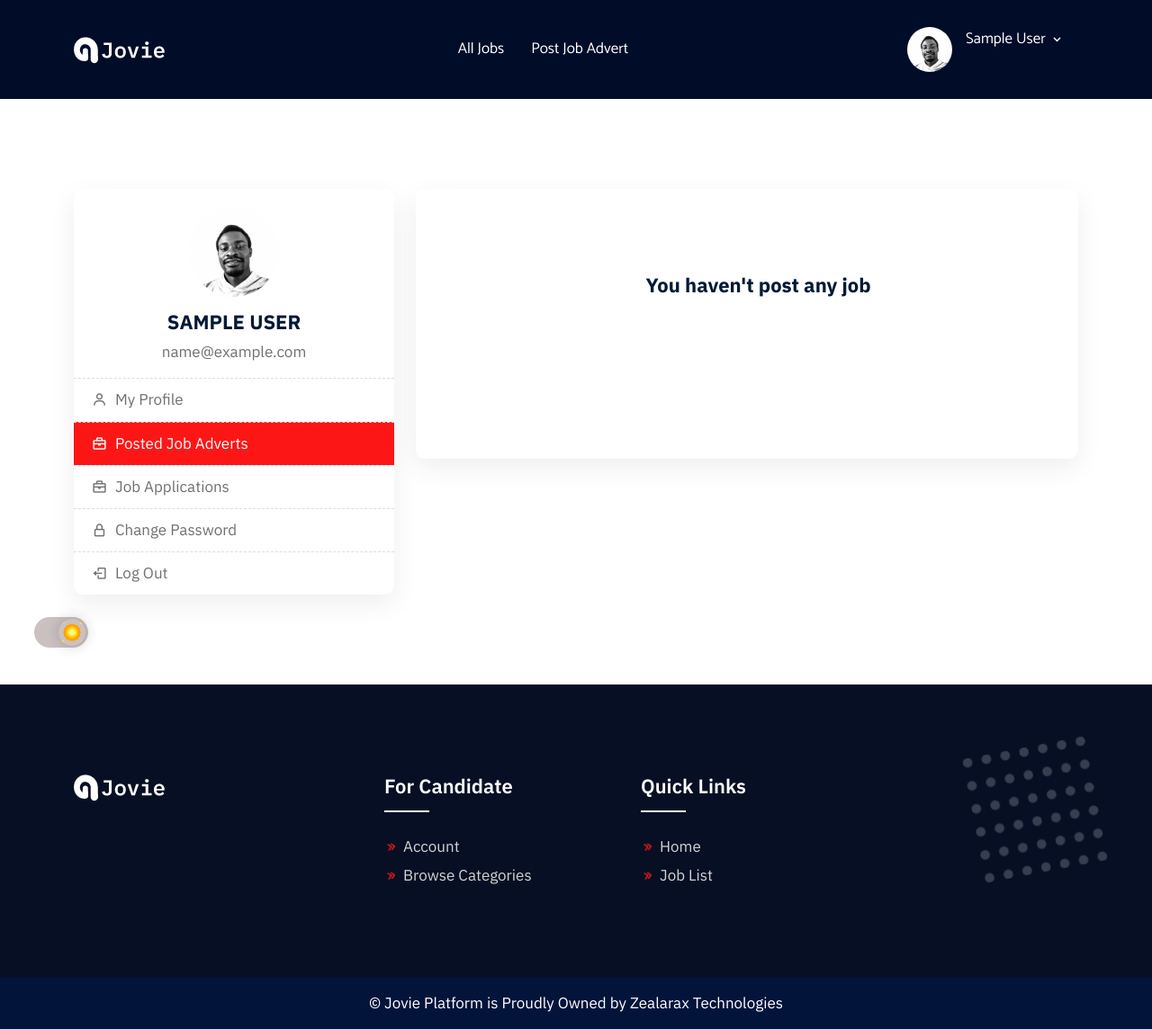
After one commit to coding-fortunatus/job-listing, a Django app: page /employer-jobs in a window 1280 px wide. The commit adds this page. Shown: the whole page at 90% size. Run offline with Django 5.2, Linux system fonts and the light colour scheme; the visitor is signed in with stand-in values (Sample User, id 1); data that the repository does not hold is empty; some libraries are stand-ins or nearby versions.

Commit message:
Add employer jobs feature; implement employer_jobs view, update URLs, and modify sidebar for role-based navigation

```diff
--- a/job/forms.py
+++ b/job/forms.py
@@ -53,7 +53,7 @@ class UpdateUserProfileForm(forms.ModelForm):
     class Meta:
         model = User  # Use your actual User model
         fields = [
-            'fullname', 'position', 'phone',
+            'fullname', 'position', 'phone', 'company_logo',
             'picture', 'category', 'secondary_category', 'country_of_residence',
             'city_of_residence', 'salary_expectation', 'resume_cv', 'skills',
             'experience', 'english_level', 'work_experience', 'accomplishments',
@@ -85,7 +85,7 @@ class PostJobForm(forms.ModelForm):
     class Meta:
         model = Job
         fields = [
-            'title', 'job_category', 'company_name', 'company_email', 'company_website', 'city', 'country', 'job_type', 'job_tags', 'salary', 'experience',
+            'title', 'job_category', 'company_name', 'company_email', 'company_website', 'city', 'country', 'job_type', 'job_tags', 'salary', 'experience', 'requirements',
             'description',
         ]
         widgets = {
@@ -100,5 +100,6 @@ class PostJobForm(forms.ModelForm):
             'job_tags': forms.TextInput(attrs={'class': 'form-control'}),
             'salary': forms.TextInput(attrs={'class': 'form-control'}),
             'experience': forms.NumberInput(attrs={'class': 'form-control'}),
+            'requirements': forms.Textarea(attrs={'class': 'form-control description-area'}),
             'description': forms.Textarea(attrs={'class': 'form-control description-area'}),
         }
--- a/job/urls.py
+++ b/job/urls.py
@@ -1,5 +1,5 @@
 from django.urls import path
-from .views import register, user_login, index, user_logout, profile, post_job, job_details, recommended_jobs, apply, user_applied_jobs
+from .views import register, user_login, index, user_logout, profile, post_job, job_details, recommended_jobs, apply, user_applied_jobs, employer_jobs
 
 urlpatterns = [
     path('', index, name='index'),
@@ -11,5 +11,6 @@ urlpatterns = [
     path('recommended-jobs', recommended_jobs, name='recommended_jobs'),
     path('job/<int:job_id>', job_details, name='job_details'),
     path('job/<int:job_id>/apply', apply, name='apply'),
-    path('user-applied-jobs', user_applied_jobs, name='user_applied_jobs')
+    path('user-applied-jobs', user_applied_jobs, name='user_applied_jobs'),
+    path('employer-jobs', employer_jobs, name='employer_jobs')
 ]
--- a/job/views.py
+++ b/job/views.py
@@ -45,6 +45,12 @@ def job_details(request, job_id):
 def user_applied_jobs(request):
     jobs = Application.objects.filter(user=request.user)
     return render(request, template_name='site/applied_jobs.html', context={'jobs': jobs})
+
+
+@login_required(login_url='login')
+def employer_jobs(request):
+    jobs = Job.objects.filter(user_id=request.user)
+    return render(request, template_name='site/employer-jobs.html', context={'jobs': jobs})
 
 
 @login_required(login_url='login')
--- a/templates/partials/navbar.html
+++ b/templates/partials/navbar.html
@@ -27,11 +27,21 @@
                                class="nav-link
                                       {% if request.path == '/' %}active{% endif %}">All Jobs</a>
                         </li>
-                        <li class="nav-item">
-                            <a href="{% url "recommended_jobs" %}"
-                               class="nav-link
-                                      {% if request.path == '/recommended-jobs' %}active{% endif %}">Recommended</a>
-                        </li>
+                        {% if user.is_authenticated %}
+                            {% if user.role == "candidate" %}
+                                <li class="nav-item">
+                                    <a href="{% url "recommended_jobs" %}"
+                                       class="nav-link
+                                              {% if request.path == '/recommended-jobs' %}active{% endif %}">Recommended</a>
+                                </li>
+                            {% else %}
+                                <li class="nav-item">
+                                    <a href="{% url "post_job" %}"
+                                       class="nav-link
+                                              {% if request.path == '/post-job' %}active{% endif %}">Post Job Advert</a>
+                                </li>
+                            {% endif %}
+                        {% endif %}
                         {% comment %} <li class="nav-item">
                             <a href="#" class="nav-link">Company</a>
                         </li> {% endcomment %}
--- a/templates/partials/side_bar.html
+++ b/templates/partials/side_bar.html
@@ -5,13 +5,21 @@
             {% if user.picture %}
                 <img src="{{ user.picture.url }}"
                      alt="Profile Picture"
-                     width="200"
-                     height="200">
+                     width="100"
+                     height="100">
             {% else %}
                 <img src="{% static 'assets/img/default.jpg' %}"
-                     height="150"
-                     width="150"
+                     height="100"
+                     width="100"
                      alt="Profile Picture" />
+            {% endif %}
+            {% if user.role == "employer" %}
+                {% if user.company_logo %}
+                    <img src="{{ user.company_logo.url }}"
+                         alt="Profile Picture"
+                         height="100"
+                         width="100">
+                {% endif %}
             {% endif %}
             <h3>{{ user.fullname.upper }}</h3>
             <h6>{{ user.position.upper }}</h6>
@@ -28,6 +36,7 @@
                 </a>
             </li>
             <li>
+                {% if user.role == "candidate" %}
                     <a class="{% if request.path == '/user-applied-jobs' %}
                                   active
                               {% endif %}"
@@ -35,6 +44,22 @@
                         <i class="bx bx-briefcase"></i>
                         Applied Job
                     </a>
+                {% else %}
+                    <a class="{% if request.path == '/employer-jobs' %}
+                                  active
+                              {% endif %}"
+                       href="{% url 'employer_jobs' %}">
+                        <i class="bx bx-briefcase"></i>
+                        Posted Job Adverts
+                    </a>
+                    <a class="{% if request.path == '/employer-job' %}
+                                  active
+                              {% endif %}"
+                       href="{% url 'employer_jobs' %}">
+                        <i class="bx bx-briefcase"></i>
+                        Job Applications
+                    </a>
+                {% endif %}
             </li>
             <li>
                 <a href="#">
--- a/templates/site/applied_jobs.html
+++ b/templates/site/applied_jobs.html
@@ -2,7 +2,7 @@
 {% load static %}
 {% load humanize %}
 {% block title %}
-    Post Job Advert
+    User applied jobs
 {% endblock title %}
 {% block content %}
     {% include "partials/loader.html" %}
--- /dev/null
+++ b/templates/site/employer-jobs.html
@@ -0,0 +1,109 @@
+{% extends "base.html" %}
+{% load static %}
+{% load humanize %}
+{% block title %}
+    Your job adverts
+{% endblock title %}
+{% block content %}
+    {% include "partials/loader.html" %}
+    {% include "partials/navbar.html" %}
+    <!-- Account Area Start -->
+    <section class="account-section ptb-100">
+        <div class="container">
+            <div class="row">
+                {% include "partials/side_bar.html" %}
+                <div class="col-md-8">
+                    <div class="account-details">
+                        {% if jobs %}<h3 class="text-center">Jobs you posted</h3>{% endif %}
+                        <!-- Jobs Section Start -->
+                        <section class="job-section jobs-grid-section pt-4 pb-70">
+                            <div class="container">
+                                <div class="row">
+                                    {% if jobs %}
+                                        {% for job in jobs %}
+                                            <div class="col-md-12">
+                                                <div class="job-card">
+                                                    <div class="row align-items-center">
+                                                        <div class="col-lg-3">
+                                                            <div class="thumb-img">
+                                                                {% if job.user_id.company_logo %}
+                                                                    <img src="{{ job.user_id.company_logo.url }}"
+                                                                         height=""
+                                                                         width=""
+                                                                         alt="logo">
+                                                                {% else %}
+                                                                    <img src="{% static 'assets/img/company-logo/1.png' %}"
+                                                                         height=""
+                                                                         width=""
+                                                                         alt="logo">
+                                                                {% endif %}
+                                                            </div>
+                                                        </div>
+                                                        <div class="col-lg-6">
+                                                            <div class="job-info">
+                                                                <h3>
+                                                                    <a href="{% url 'job_details' job.id %}">{{ job.title }}</a>
+                                                                </h3>
+                                                                <ul>
+                                                                    <li>
+                                                                        @ <a>{{ job.company_name }}</a>
+                                                                    </li>
+                                                                    <li>
+                                                                        <i class="bx bx-location-plus"></i>
+                                                                        {{ job.city }}, {{ job.country }}
+                                                                    </li>
+                                                                    <li>
+                                                                        <i class="bx bx-filter-alt"></i>
+                                                                        {{ job.get_job_category_display }}
+                                                                    </li>
+                                                                    <li>
+                                                                        <i class="bx bx-dollar"></i>
+                                                                        {{ job.salary|intcomma }}
+                                                                    </li>
+                                                                </ul>
+                                                            </div>
+                                                        </div>
+                                                        <div class="col-lg-3">
+                                                            <div class="job-save">
+                                                                <span>{{ job.get_job_type_display }}</span>
+                                                                {% comment %} <a href="#">
+                                                                <i class="bx bx-heart"></i>
+                                                                </a> {% endcomment %}
+                                                                <p>
+                                                                    <i class="bx bx-stopwatch"></i>
+                                                                    {{ job.created_at|timesince }} Ago
+                                                                </p>
+                                                            </div>
+                                                        </div>
+                                                    </div>
+                                                </div>
+                                            </div>
+                                        {% endfor %}
+                                    {% else %}
+                                        <div class="col-lg-12">
+                                            <div class="job-card-two">
+                                                <div class="row align-items-center">
+                                                    <div class="col-md-12 text-center">
+                                                        <div class="job-info">
+                                                            <h3>
+                                                                <a href="#">You haven't post any job</a>
+                                                            </h3>
+                                                        </div>
+                                                    </div>
+                                                </div>
+                                            </div>
+                                        </div>
+                                    {% endif %}
+                                </div>
+                            </div>
+                        </section>
+                        <!-- Jobs Section End -->
+                    </div>
+                </div>
+            </div>
+        </div>
+    </section>
+    <!-- Account Area End -->
+    {% include "partials/footer.html" %}
+    <!-- Footer Section End -->
+{% endblock content %}
--- a/templates/site/register.html
+++ b/templates/site/register.html
@@ -1,6 +1,6 @@
 {% extends "base.html" %}
 {% block title %}
-    Account Sign-in
+    Account Sign-up
 {% endblock title %}
 {% block content %}
     {% include "partials/loader.html" %}
```
Also changed, not shown: templates/site/index.html (+14 -2 lines), templates/site/post-job.html (+16 -4 lines), templates/site/profile.html (+36 -3 lines), media/companies/logo.jpg (added), 1 other file. Lines whose indentation alone changed are shown as unchanged.
